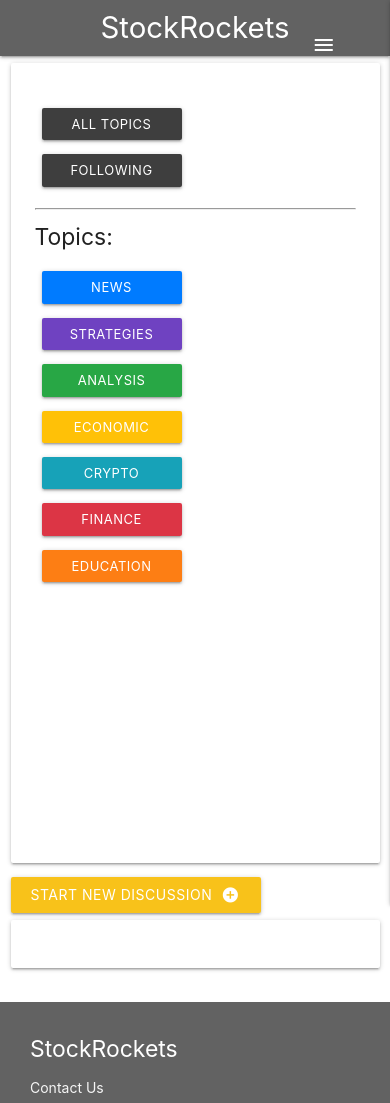
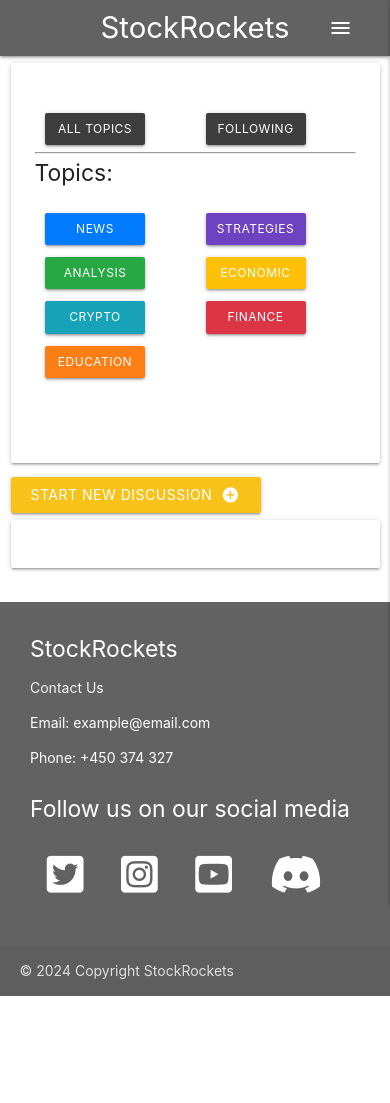
Before and after one commit to elindalenback/stock-rockets, a Django app: page / in a window 390 px wide. Shown: the top 1103 px of the page. After the commit the page ends 996 px from the top, so only its background shows below. Run offline with Django 4.2, Linux system fonts and the light colour scheme; data that the repository does not hold is empty; some libraries are stand-ins or nearby versions.

Commit message:
Style topic buttons for different screen sizes

```diff
--- a/forum/templates/forum/index.html
+++ b/forum/templates/forum/index.html
@@ -11,23 +11,23 @@
         <div class="card-panel topic-collumn">
             <ul>
                 <!-- "All Topics" button -->
-                <li class="topics">
+                <li class="topics all-topic col s6 m12 l12">
                     <form method="GET" action="{% url 'home' %}">
                         <button type="submit" name="topic" value="" class="waves-effect waves-light btn-small custom-buttons">All Topics</button>
                     </form>
                 </li>
                 <!-- "Following" button -->
-                <li class="topics">
+                <li class="topics all-topic col s6 m12 l12">
                     <form method="GET" action="{% url 'follow_list' %}">
                         <button type="submit" name="topic" value="following" class="waves-effect waves-light btn-small custom-buttons">Following</button>
                     </form>
                 </li>
             </ul>
-            <hr>
+            <hr class="col s12">
             <h5>Topics:</h5>
             <ul>
                 {% for topic_id, topic_name in topics %}
-                <li class="topics">
+                <li class="topics col s6 m12 l12">
                     <form method="GET" action="{% url 'home' %}">
                         <button type="submit" name="topic" value="{{ topic_id }}" class="waves-effect waves-light btn-small topic-buttons">{{ topic_name }}</button>
                     </form>
--- a/static/css/style.css
+++ b/static/css/style.css
@@ -30,14 +30,18 @@ body {
 main {
     flex: 1;
 }
+/*------------------------------------------ Nav */
+#nav-icon {
+    padding: 0;
+}
 
 /*------------------------------------------ Topic Collumn */
 .topic-collumn {
     height: 800px;
 }
 
-.topics {
-    padding: 7px;
+.topics button {
+    margin-top: 12px;
 }
 
 .topic-buttons {
@@ -143,16 +147,66 @@ i {
     padding: 1.2rem;
 }
 
+@media (max-width: 840px) {
+    /*------------------------------------------------- Topic Collumn & Thread Collumn */
+    .topic-buttons, .topics button {
+        font-size: 9px;
+        width: 100px;
+        text-align: center;
+        padding: 0;
+    }
+}
+
+
+@media (max-width: 600px) {
+    /*------------------------------------------------- Topic Collumn & Thread Collumn */
+    .topic-buttons, .topics button  {
+        font-size: 12px;
+        width: 150px;
+        text-align: center;
+        padding: 0;
+    }
+    .topic-collumn {
+        height: 400px;
+    }
+
+}
+
+@media (max-width: 400px) {
+    /*------------------------------------------------- Topic Collumn & Thread Collumn */
+    .topic-buttons, .topics button {
+        font-size: 12px;
+        width: 100px;
+        text-align: center;
+        padding: 0;
+    }
+}
+
 /* Screen size between tablet and larger laptop */
-@media (min-width: 770px) and (max-width: 1439px) {
-    /*-------------------------------------------------- Footer */
-    i {
-        font-size: 20px;
-        padding: 1rem;
+@media (max-width: 280px) {
+    /*------------------------------------------------- Topic Collumn & Thread Collumn */
+    .topic-buttons {
+        font-size: 9px;
+        width: 70px;
+        text-align: center;
+        padding: 0;
     }
 
     .social {
         font-size: 15px;
     }
 
+    .card-panel.topic-column ul {
+        display: grid;
+        grid-template-columns: repeat(auto-fill, minmax(150px, 1fr)); /* Adjust button width as needed */
+        grid-gap: 10px; /* Adjust the gap between buttons */
+        padding: 0; /* Remove default padding */
+        margin: 0; /* Remove default margin */
+    }
+
+    .card-panel.topic-column li {
+        list-style: none; /* Remove default list styles */
+        margin: 0; /* Reset margin */
+    }
+
   }
--- a/templates/base.html
+++ b/templates/base.html
@@ -55,7 +55,7 @@
           </li>
           {% endif %}
         </ul>
-        <a href="#" data-target="mobile-demo" class="sidenav-trigger right"><i class="material-icons">menu</i></a>
+        <a href="#" data-target="mobile-demo" class="sidenav-trigger right"><i id="nav-icon" class="material-icons">menu</i></a>
       </div>
     </div>
   </nav>
```
